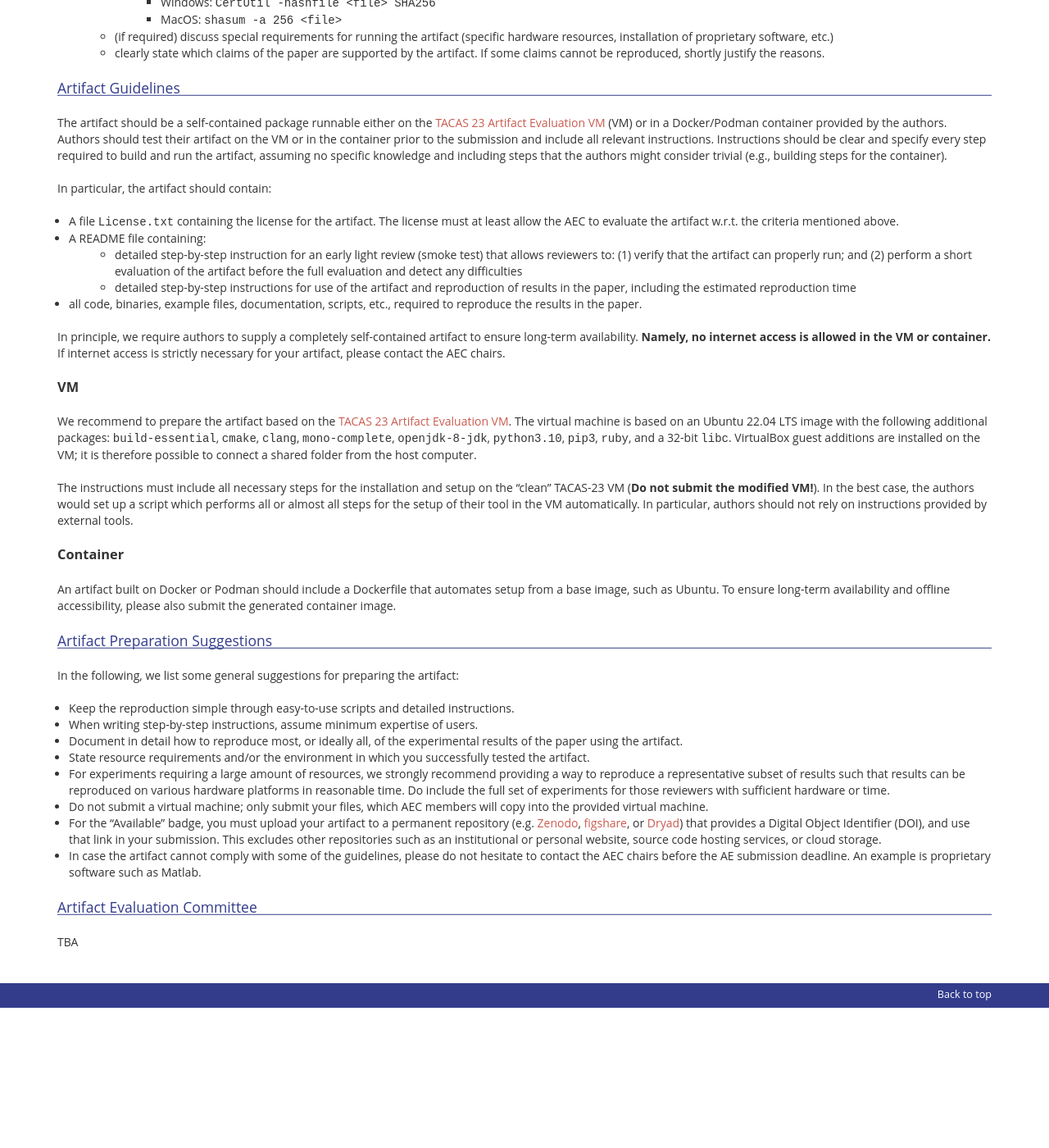
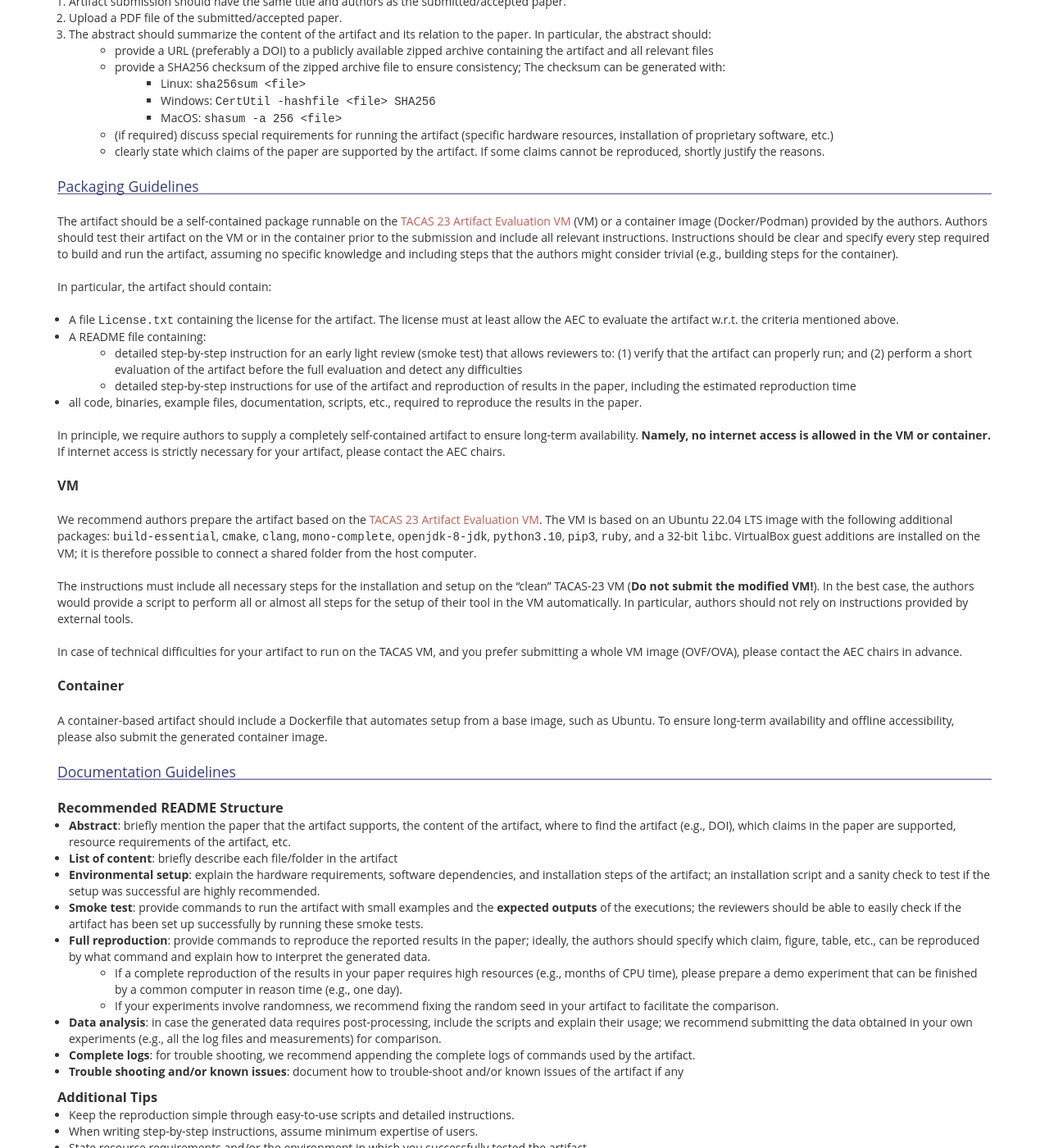
Before and after one commit to SPIN-web/SPIN2026, a Jekyll site: the page built from _pages/artifacts.md, in a window 1280 px wide and 1400 px high, scrolled down 1623 px. Shown: the whole window at 82% size. Built offline with Jekyll 4.4.1, drawn with Linux system fonts in a browser that asks for light colours; nearby versions of some CDN libraries; our own code applies the rules of GitHub Pages for plain Markdown files; before the commit the page ends 2852 px from its top, so only the background shows below that; some of the changed text lies outside the part shown.

Commit message:
Add recommended artifact README structure to AE guidelines
- Polishing text

```diff
--- a/_pages/artifacts.md
+++ b/_pages/artifacts.md
@@ -11,27 +11,25 @@ which is mandatory for all submissions to the category **Full Tool Papers** and
 
 ## Important Dates
 
-There will be two AE rounds: one for **mandatory** artifact, and one for **non-mandatory** ones.
+There will be two AE rounds: one for **mandatory** artifacts, and the other for **non-mandatory** ones.
 
 ### Mandatory AE for **Full Tool Papers**:
 
-  |----------------------|-----------------------------------------------------------|
-  | February 27, 2025    | Artifact submission deadline                               |
-  |    March 6, 2025     | Smoke-test review                                         |
-  |    March 9, 2025     | Author response to smoke test                             |
-  |    March 24, 2025    | Artifact notification                                     |
+|----------------------|-----------------------------------------------------------|
+| February 27, 2025 | Artifact submission deadline |
+| March 6, 2025 | Smoke-test review |
+| March 9, 2025 | Author response to smoke test |
+| March 24, 2025 | Artifact notification |
 
 <hr style="height:15px; visibility:hidden;" />
 
 ### Voluntary AE for **accepted papers** in other categories:
 
 |----------------------|-----------------------------------------------------------|
-|   April 7, 2025      | Artifact submission deadline                               |
-|   April 14, 2025     | Smoke-test review                                         |
-|   April 17, 2025     | Author response to smoke test                             |
-|     May 1, 2025      | Artifact notification                                     |
-
-
+| April 7, 2025 | Artifact submission deadline |
+| April 14, 2025 | Smoke-test review |
+| April 17, 2025 | Author response to smoke test |
+| May 1, 2025 | Artifact notification |
 
 ## Artifacts and Evaluation Criteria
 
@@ -41,15 +39,22 @@ For example, an artifact might consist of a tool and its documentation,
 input files used for tool evaluation in the paper,
 and configuration files or documents describing parameters used in the experiments.
 
-The Artifact Evaluation Committee (AEC) will read the corresponding paper and evaluate the artifact according to the following criteria:
+The Artifact Evaluation Committee (AEC) will evaluate the artifact according to the following criteria:
 
 - consistency with and reproducibility of results presented in the paper
-- completeness
+- completeness (does the artifact support every claim in the paper, or only some)
 - documentation and ease of use
-- availability in a permanent online repository (ideally, with a Digital Object Identifier (DOI))
+- availability in a long-term archiving repository (ideally, with a Digital Object Identifier (DOI))
 
 The evaluation will be based on the [EAPLS guidelines](https://eapls.org/pages/artifact_badges/), and the AEC will decide which of the badges — among Functional, Reusable, and Available — will be assigned to a given artifact.
 The corresponding badges will be added to the title page of the paper in case of acceptance.
+
+**Important**
+
+All AEC members: please read the [**reviewer instructions**](./AE_instructions.md) carefully.
+
+We also recommend artifact authors go through the instructions
+so that you know how reviewers will evaluate your submission and can prepare a better artifact.
 
 ## Submission Guidelines
 
@@ -61,7 +66,7 @@ The following information should be provided in your EasyChair submission:
 1. Artifact submission should have the same title and authors as the submitted/accepted paper.
 2. Upload a PDF file of the submitted/accepted paper.
 3. The abstract should summarize the content of the artifact and its relation to the paper. In particular, the abstract should:
-   - provide an URL (preferably a DOI) to a publicly available zipped archive containing the artifact and all relevant files
+   - provide a URL (preferably a DOI) to a publicly available zipped archive containing the artifact and all relevant files
    - provide a SHA256 checksum of the zipped archive file to ensure consistency; The checksum can be generated with:
      - Linux: `sha256sum <file>`
      - Windows: `CertUtil -hashfile <file> SHA256`
@@ -69,11 +74,13 @@ The following information should be provided in your EasyChair submission:
    - (if required) discuss special requirements for running the artifact (specific hardware resources, installation of proprietary software, etc.)
    - clearly state which claims of the paper are supported by the artifact. If some claims cannot be reproduced, shortly justify the reasons.
 
-## Artifact Guidelines
+## Packaging Guidelines
 
-The artifact should be a self-contained package runnable either on the [TACAS 23 Artifact Evaluation VM](https://doi.org/10.5281/zenodo.7113223) (VM) or in a Docker/Podman container provided by the authors.
+The artifact should be a self-contained package runnable on the [TACAS 23 Artifact Evaluation VM](https://doi.org/10.5281/zenodo.7113223) (VM)
+or a container image (Docker/Podman) provided by the authors.
 Authors should test their artifact on the VM or in the container prior to the submission and include all relevant instructions.
-Instructions should be clear and specify every step required to build and run the artifact, assuming no specific knowledge and including steps that the authors might consider trivial (e.g., building steps for the container).
+Instructions should be clear and specify every step required to build and run the artifact,
+assuming no specific knowledge and including steps that the authors might consider trivial (e.g., building steps for the container).
 
 In particular, the artifact should contain:
 
@@ -89,30 +96,50 @@ If internet access is strictly necessary for your artifact, please contact the A
 
 ### VM
 
-We recommend to prepare the artifact based on the [TACAS 23 Artifact Evaluation VM](https://doi.org/10.5281/zenodo.7113223).
-The virtual machine is based on an Ubuntu 22.04 LTS image with the following additional packages: `build-essential`, `cmake`, `clang`, `mono-complete`, `openjdk-8-jdk`, `python3.10`, `pip3`, `ruby`, and a 32-bit `libc`.
+We recommend authors prepare the artifact based on the [TACAS 23 Artifact Evaluation VM](https://doi.org/10.5281/zenodo.7113223).
+The VM is based on an Ubuntu 22.04 LTS image with the following additional packages: `build-essential`, `cmake`, `clang`, `mono-complete`, `openjdk-8-jdk`, `python3.10`, `pip3`, `ruby`, and a 32-bit `libc`.
 VirtualBox guest additions are installed on the VM; it is therefore possible to connect a shared folder from the host computer.
 
 The instructions must include all necessary steps for the installation and setup on the "clean" TACAS-23 VM
 (**Do not submit the modified VM!**).
-In the best case, the authors would set up a script which performs all or almost all steps for the setup of their tool in the VM automatically.
+In the best case, the authors would provide a script to perform all or almost all steps for the setup of their tool in the VM automatically.
 In particular, authors should not rely on instructions provided by external tools.
+
+In case of technical difficulties for your artifact to run on the TACAS VM,
+and you prefer submitting a whole VM image (OVF/OVA), please contact the AEC chairs in advance.
 
 ### Container
 
-An artifact built on Docker or Podman should include a Dockerfile that automates setup from a base image, such as Ubuntu. To ensure long-term availability and offline accessibility, please also submit the generated container image.
+A container-based artifact should include a Dockerfile that automates setup from a base image, such as Ubuntu. To ensure long-term availability and offline accessibility, please also submit the generated container image.
 
-## Artifact Preparation Suggestions
+## Documentation Guidelines
 
-In the following, we list some general suggestions for preparing the artifact:
+### Recommended README Structure
+
+- **Abstract**: briefly mention the paper that the artifact supports, the content of the artifact, where to find the artifact (e.g., DOI), which claims in the paper are supported, resource requirements of the artifact, etc.
+- **List of content**: briefly describe each file/folder in the artifact
+- **Environmental setup**: explain the hardware requirements, software dependencies, and installation steps of the artifact;
+  an installation script and a sanity check to test if the setup was successful are highly recommended.
+- **Smoke test**: provide commands to run the artifact with small examples and the **expected outputs** of the executions;
+  the reviewers should be able to easily check if the artifact has been set up successfully by running these smoke tests.
+- **Full reproduction**: provide commands to reproduce the reported results in the paper;
+  ideally, the authors should specify which claim, figure, table, etc., can be reproduced by what command and
+  explain how to interpret the generated data.
+  - If a complete reproduction of the results in your paper requires high resources (e.g., months of CPU time),
+    please prepare a demo experiment that can be finished by a common computer in reason time (e.g., one day).
+  - If your experiments involve randomness, we recommend fixing the random seed in your artifact to facilitate the comparison.
+- **Data analysis**: in case the generated data requires post-processing, include the scripts and explain their usage;
+  we recommend submitting the data obtained in your own experiments (e.g., all the log files and measurements) for comparison.
+- **Complete logs**: for trouble shooting, we recommend appending the complete logs of commands used by the artifact.
+- **Trouble shooting and/or known issues**: document how to trouble-shoot and/or known issues of the artifact if any
+
+### Additional Tips
 
 - Keep the reproduction simple through easy-to-use scripts and detailed instructions.
 - When writing step-by-step instructions, assume minimum expertise of users.
-- Document in detail how to reproduce most, or ideally all, of the experimental results of the paper using the artifact.
 - State resource requirements and/or the environment in which you successfully tested the artifact.
 - For experiments requiring a large amount of resources, we strongly recommend providing a way to reproduce a representative subset of results such that results can be reproduced on various hardware platforms in reasonable time. Do include the full set of experiments for those reviewers with sufficient hardware or time.
-- Do not submit a virtual machine; only submit your files, which AEC members will copy into the provided virtual machine.
-- For the “Available” badge, you must upload your artifact to a permanent repository (e.g. [Zenodo](https://zenodo.org/), [figshare](https://figshare.com/), or [Dryad](https://datadryad.org/)) that provides a Digital Object Identifier (DOI), and use that link in your submission. This excludes other repositories such as an institutional or personal website, source code hosting services, or cloud storage.
+- For the “Available” badge, you must upload your artifact to a permanent repository (e.g. [Zenodo](https://zenodo.org/), [figshare](https://figshare.com/), or [Dryad](https://datadryad.org/)) that issues a DOI, and use that link in your submission. This excludes other repositories such as an institutional or personal website, source code hosting services, or cloud storage.
 - In case the artifact cannot comply with some of the guidelines, please do not hesitate to contact the AEC chairs before the AE submission deadline. An example is proprietary software such as Matlab.
 
 ## Artifact Evaluation Committee
```
